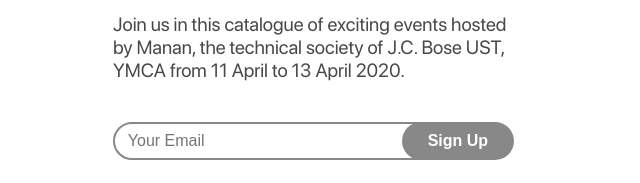
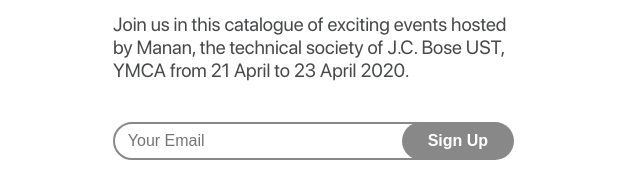
Before and after one commit to Manan-YMCA/zenith2020, a Gatsby site: page / in a window 1280 px wide. Shown: the part 333-516 px from the top of the page, 15-655 px from the left. Built offline with nearby package versions, Linux system fonts and the light colour scheme; Gatsby itself is replaced by a stand-in of ours; a web font is replaced by a local one; what react-pose would draw is missing.

Commit message:
Update siteData.js

```diff
--- a/src/site/siteData.js
+++ b/src/site/siteData.js
@@ -62,7 +62,7 @@
 export const mainPageData = {
   header: 'A Carnival for Technofanatics',
   actionText:
-    'Join us in this catalogue of exciting events hosted by Manan, the technical society of J.C. Bose UST, YMCA from 11 April to 13 April 2020.',
+    'Join us in this catalogue of exciting events hosted by Manan, the technical society of J.C. Bose UST, YMCA from 21 April to 23 April 2020.',
   actionButton: siteButtons.contactButton
 };
 
```
